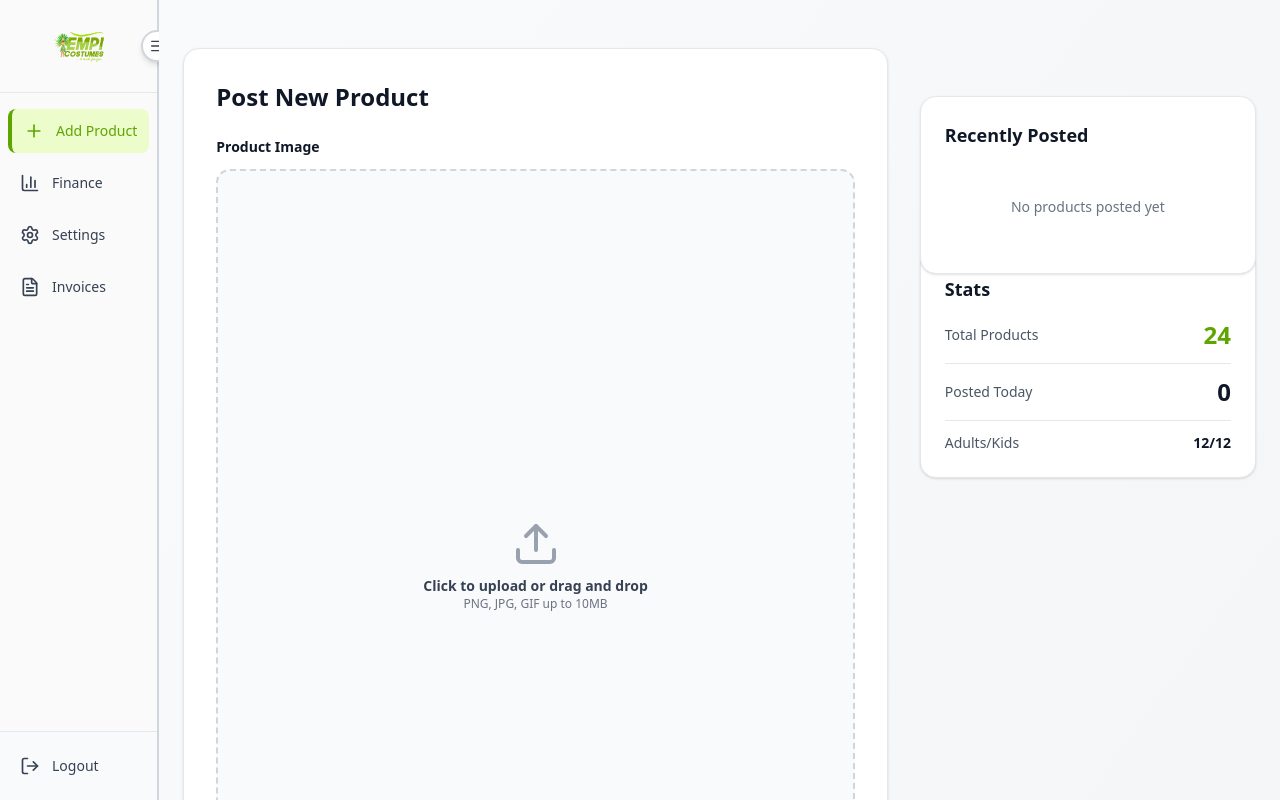
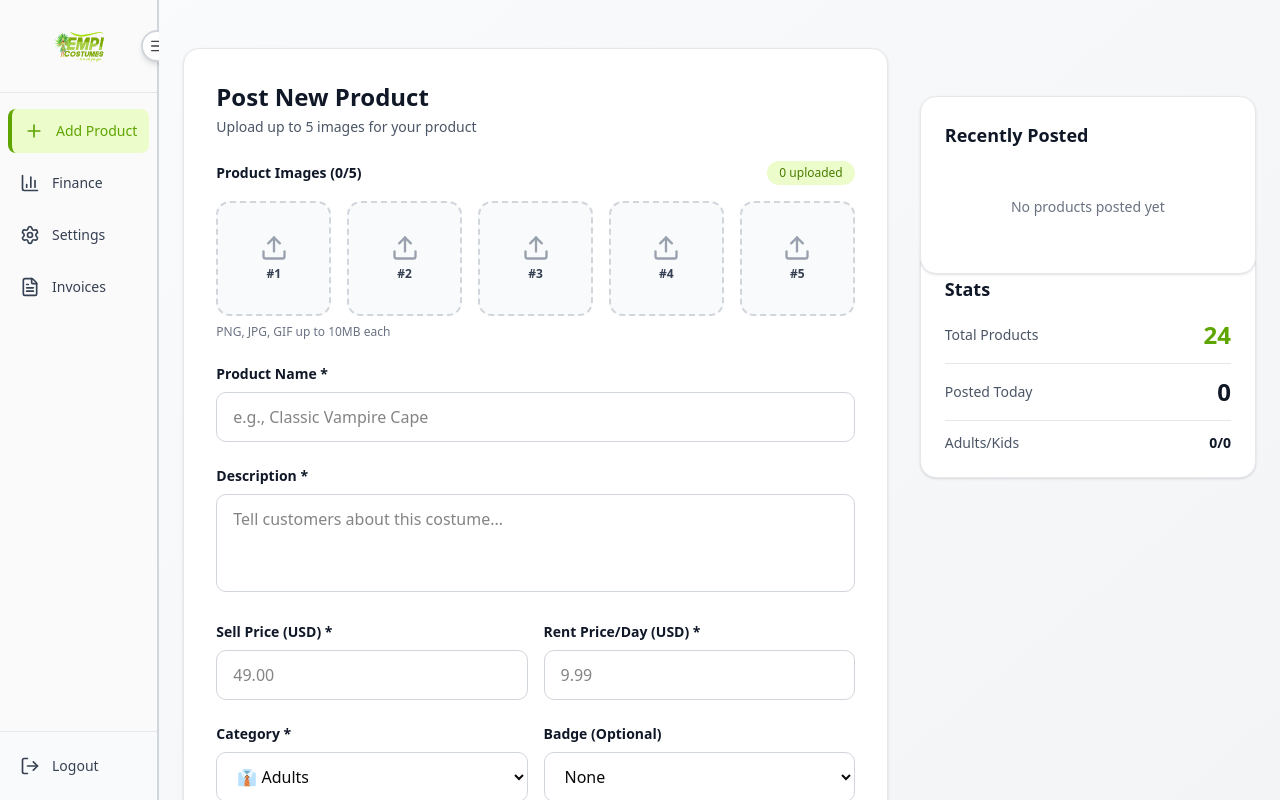
Before and after one commit to BigT001/empi, a Next.js app: page /admin in a window 1280 px wide. Built offline with nearby package versions, Linux system fonts and the light colour scheme.

Commit message:
chore: redesign admin product form with 5-image upload, category filtering, and professional layout

```diff
--- a/app/admin/page.tsx
+++ b/app/admin/page.tsx
@@ -3,7 +3,7 @@
 import { useState } from "react";
 import Image from "next/image";
 import Link from "next/link";
-import { Upload, X, Plus } from "lucide-react";
+import { Upload, X, Plus, Trash2 } from "lucide-react";
 
 interface ProductForm {
   name: string;
@@ -12,8 +12,7 @@ interface ProductForm {
   rentPrice: string;
   category: "adults" | "kids";
   badge: string;
-  imageFile: File | null;
-  imagePreview: string | null;
+  images: Array<{ file: File | null; preview: string }>;
 }
 
 export default function AdminDashboard() {
@@ -24,22 +23,24 @@ export default function AdminDashboard() {
     rentPrice: "",
     category: "adults",
     badge: "",
-    imageFile: null,
-    imagePreview: null,
+    images: Array(5).fill(null).map(() => ({ file: null, preview: "" })),
   });
 
   const [recentProducts, setRecentProducts] = useState<ProductForm[]>([]);
   const [isSubmitting, setIsSubmitting] = useState(false);
   const [submitMessage, setSubmitMessage] = useState("");
 
-  const handleImageChange = (e: React.ChangeEvent<HTMLInputElement>) => {
+  const handleImageChange = (index: number, e: React.ChangeEvent<HTMLInputElement>) => {
     const file = e.target.files?.[0];
     if (file) {
-      setForm((prev) => ({
-        ...prev,
-        imageFile: file,
-        imagePreview: URL.createObjectURL(file),
-      }));
+      setForm((prev) => {
+        const newImages = [...prev.images];
+        newImages[index] = {
+          file,
+          preview: URL.createObjectURL(file),
+        };
+        return { ...prev, images: newImages };
+      });
     }
   };
 
@@ -61,9 +62,9 @@ export default function AdminDashboard() {
       !form.description ||
       !form.sellPrice ||
       !form.rentPrice ||
-      !form.imageFile
+      form.images.every((img) => !img.file)
     ) {
-      setSubmitMessage("Please fill in all fields and upload an image");
+      setSubmitMessage("Please fill in all fields and upload at least one image");
       return;
     }
 
@@ -85,8 +86,7 @@ export default function AdminDashboard() {
         rentPrice: "",
         category: "adults",
         badge: "",
-        imageFile: null,
-        imagePreview: null,
+        images: Array(5).fill(null).map(() => ({ file: null, preview: "" })),
       });
 
       setSubmitMessage("Product posted successfully! ✓");
@@ -98,13 +98,15 @@ export default function AdminDashboard() {
     }
   };
 
-  const clearImage = () => {
-    setForm((prev) => ({
-      ...prev,
-      imageFile: null,
-      imagePreview: null,
-    }));
+  const clearImage = (index: number) => {
+    setForm((prev) => {
+      const newImages = [...prev.images];
+      newImages[index] = { file: null, preview: "" };
+      return { ...prev, images: newImages };
+    });
   };
+
+  const uploadedImageCount = form.images.filter((img) => img.file).length;
 
   return (
     <div className="min-h-screen bg-gradient-to-br from-gray-50 to-gray-100 w-full">
@@ -114,55 +116,70 @@ export default function AdminDashboard() {
           {/* Product Creation Form */}
           <div className="lg:col-span-2 w-full">
             <div className="bg-white rounded-lg md:rounded-2xl shadow-sm border border-gray-200 p-4 md:p-8 w-full">
-              <h2 className="text-xl md:text-2xl font-bold text-gray-900 mb-4 md:mb-6">Post New Product</h2>
+              <h2 className="text-xl md:text-2xl font-bold text-gray-900 mb-1">Post New Product</h2>
+              <p className="text-sm text-gray-600 mb-6">Upload up to 5 images for your product</p>
 
               <form onSubmit={handleSubmit} className="space-y-4 md:space-y-6">
-                {/* Image Upload Section */}
+                {/* Product Images Section */}
                 <div>
-                  <label className="block text-sm font-semibold text-gray-900 mb-2 md:mb-3">
-                    Product Image
+                  <div className="flex items-center justify-between mb-3 md:mb-4">
+                    <label className="block text-sm font-semibold text-gray-900">
+                      Product Images ({uploadedImageCount}/5)
                     </label>
-                  {form.imagePreview ? (
-                    <div className="relative">
-                      <div className="relative w-full aspect-[4/5] bg-gray-100 rounded-lg md:rounded-xl overflow-hidden">
+                    <div className="text-xs font-medium px-3 py-1 bg-lime-100 text-lime-700 rounded-full">
+                      {uploadedImageCount} uploaded
+                    </div>
+                  </div>
+
+                  {/* Images Grid */}
+                  <div className="grid grid-cols-2 md:grid-cols-5 gap-3 md:gap-4">
+                    {form.images.map((image, index) => (
+                      <div key={index} className="relative">
+                        {image.preview ? (
+                          <div className="relative w-full aspect-square bg-gray-100 rounded-lg md:rounded-xl overflow-hidden border-2 border-gray-200">
                             <Image
-                          src={form.imagePreview}
-                          alt="Preview"
+                              src={image.preview}
+                              alt={`Product ${index + 1}`}
                               fill
                               className="object-cover"
                             />
-                      </div>
                             <button
                               type="button"
-                        onClick={clearImage}
-                        className="absolute top-2 right-2 bg-red-500 hover:bg-red-600 text-white p-1.5 md:p-2 rounded-full transition"
+                              onClick={() => clearImage(index)}
+                              className="absolute top-1 right-1 bg-red-500 hover:bg-red-600 text-white p-1 rounded-full transition shadow-lg"
                             >
-                        <X className="h-4 w-4 md:h-5 md:w-5" />
+                              <X className="h-3 w-3" />
                             </button>
+                            <div className="absolute bottom-1 left-1 bg-black/60 text-white text-xs px-2 py-1 rounded">
+                              #{index + 1}
+                            </div>
                           </div>
                         ) : (
-                    <label className="flex flex-col items-center justify-center w-full aspect-[4/5] border-2 border-dashed border-gray-300 rounded-lg md:rounded-xl hover:border-lime-600 cursor-pointer transition bg-gray-50 hover:bg-lime-50">
-                      <div className="flex flex-col items-center justify-center pt-5 pb-6 px-4">
-                        <Upload className="h-10 md:h-12 w-10 md:w-12 text-gray-400 mb-2" />
-                        <p className="text-xs md:text-sm font-semibold text-gray-700 text-center">
-                          Click to upload or drag and drop
+                          <label className="flex flex-col items-center justify-center w-full aspect-square border-2 border-dashed border-gray-300 rounded-lg md:rounded-xl hover:border-lime-600 cursor-pointer transition bg-gray-50 hover:bg-lime-50">
+                            <div className="flex flex-col items-center justify-center p-3">
+                              <Upload className="h-6 md:h-7 w-6 md:w-7 text-gray-400 mb-1" />
+                              <p className="text-xs font-semibold text-gray-700 text-center">
+                                #{index + 1}
                               </p>
-                        <p className="text-xs text-gray-500">PNG, JPG, GIF up to 10MB</p>
                             </div>
                             <input
                               type="file"
                               className="hidden"
                               accept="image/*"
-                        onChange={handleImageChange}
+                              onChange={(e) => handleImageChange(index, e)}
                             />
                           </label>
                         )}
                       </div>
+                    ))}
+                  </div>
+                  <p className="text-xs text-gray-500 mt-2">PNG, JPG, GIF up to 10MB each</p>
+                </div>
 
                 {/* Product Name */}
                 <div>
-                  <label className="block text-xs md:text-sm font-semibold text-gray-900 mb-1 md:mb-2">
-                    Product Name
+                  <label className="block text-xs md:text-sm font-semibold text-gray-900 mb-2">
+                    Product Name *
                   </label>
                   <input
                     type="text"
@@ -176,8 +193,8 @@ export default function AdminDashboard() {
 
                 {/* Description */}
                 <div>
-                  <label className="block text-xs md:text-sm font-semibold text-gray-900 mb-1 md:mb-2">
-                    Description
+                  <label className="block text-xs md:text-sm font-semibold text-gray-900 mb-2">
+                    Description *
                   </label>
                   <textarea
                     name="description"
@@ -192,8 +209,8 @@ export default function AdminDashboard() {
                 {/* Pricing */}
                 <div className="grid grid-cols-2 gap-3 md:gap-4">
                   <div>
-                    <label className="block text-xs md:text-sm font-semibold text-gray-900 mb-1 md:mb-2">
-                      Sell Price (USD)
+                    <label className="block text-xs md:text-sm font-semibold text-gray-900 mb-2">
+                      Sell Price (USD) *
                     </label>
                     <input
                       type="number"
@@ -207,8 +224,8 @@ export default function AdminDashboard() {
                     />
                   </div>
                   <div>
-                    <label className="block text-xs md:text-sm font-semibold text-gray-900 mb-1 md:mb-2">
-                      Rent Price/Day (USD)
+                    <label className="block text-xs md:text-sm font-semibold text-gray-900 mb-2">
+                      Rent Price/Day (USD) *
                     </label>
                     <input
                       type="number"
@@ -226,8 +243,8 @@ export default function AdminDashboard() {
                 {/* Category & Badge */}
                 <div className="grid grid-cols-2 gap-3 md:gap-4">
                   <div>
-                    <label className="block text-xs md:text-sm font-semibold text-gray-900 mb-1 md:mb-2">
-                      Category
+                    <label className="block text-xs md:text-sm font-semibold text-gray-900 mb-2">
+                      Category *
                     </label>
                     <select
                       name="category"
@@ -240,7 +257,7 @@ export default function AdminDashboard() {
                     </select>
                   </div>
                   <div>
-                    <label className="block text-xs md:text-sm font-semibold text-gray-900 mb-1 md:mb-2">
+                    <label className="block text-xs md:text-sm font-semibold text-gray-900 mb-2">
                       Badge (Optional)
                     </label>
                     <select
@@ -286,7 +303,7 @@ export default function AdminDashboard() {
           {/* Recent Products Sidebar */}
           <div className="lg:col-span-1 w-full">
             <div className="bg-white rounded-lg md:rounded-2xl shadow-sm border border-gray-200 p-4 md:p-6 sticky top-24">
-              <h3 className="text-base md:text-lg font-bold text-gray-900 mb-3 md:mb-4">Recently Posted</h3>
+              <h3 className="text-base md:text-lg font-bold text-gray-900 mb-4">Recently Posted</h3>
 
               {recentProducts.length === 0 ? (
                 <div className="text-center py-6 md:py-8 text-gray-500">
@@ -294,15 +311,17 @@ export default function AdminDashboard() {
                 </div>
               ) : (
                 <div className="space-y-3 md:space-y-4">
-                  {recentProducts.map((product, index) => (
+                  {recentProducts.map((product, index) => {
+                    const firstImage = product.images.find((img) => img.file);
+                    return (
                       <div
                         key={index}
                         className="border border-gray-200 rounded-lg overflow-hidden hover:shadow-md transition"
                       >
-                      {product.imagePreview && (
+                        {firstImage?.preview && (
                           <div className="relative w-full aspect-[4/5] bg-gray-100">
                             <Image
-                            src={product.imagePreview}
+                              src={firstImage.preview}
                               alt={product.name}
                               fill
                               className="object-cover"
@@ -324,21 +343,25 @@ export default function AdminDashboard() {
                               ${product.rentPrice}/day
                             </span>
                           </div>
-                        <div className="mt-1 md:mt-2 flex gap-1 md:gap-2">
-                          <span className="inline-block bg-gray-100 text-gray-700 text-xs px-2 py-0.5 md:py-1 rounded">
+                          <div className="mt-2 flex gap-1 md:gap-2 text-xs">
+                            <span className="inline-block bg-blue-100 text-blue-700 px-2 py-0.5 md:py-1 rounded font-medium">
                               {product.category === "kids" ? "👶 Kids" : "👔 Adults"}
+                            </span>
+                            <span className="inline-block bg-gray-100 text-gray-700 px-2 py-0.5 md:py-1 rounded">
+                              {product.images.filter((img) => img.file).length} images
                             </span>
                           </div>
                         </div>
                       </div>
-                  ))}
+                    );
+                  })}
                 </div>
               )}
             </div>
 
             {/* Stats */}
             <div className="mt-4 md:mt-6 bg-white rounded-lg md:rounded-2xl shadow-sm border border-gray-200 p-4 md:p-6">
-              <h3 className="text-base md:text-lg font-bold text-gray-900 mb-3 md:mb-4">Stats</h3>
+              <h3 className="text-base md:text-lg font-bold text-gray-900 mb-4">Stats</h3>
               <div className="space-y-2 md:space-y-3">
                 <div className="flex justify-between items-center pb-2 md:pb-3 border-b border-gray-200">
                   <span className="text-xs md:text-sm text-gray-600">Total Products</span>
@@ -350,7 +373,10 @@ export default function AdminDashboard() {
                 </div>
                 <div className="flex justify-between items-center">
                   <span className="text-xs md:text-sm text-gray-600">Adults/Kids</span>
-                  <span className="text-xs md:text-sm font-semibold text-gray-900">12/12</span>
+                  <span className="text-xs md:text-sm font-semibold text-gray-900">
+                    {recentProducts.filter((p) => p.category === "adults").length}/
+                    {recentProducts.filter((p) => p.category === "kids").length}
+                  </span>
                 </div>
               </div>
             </div>
```
Lines whose indentation alone changed are shown as unchanged.
